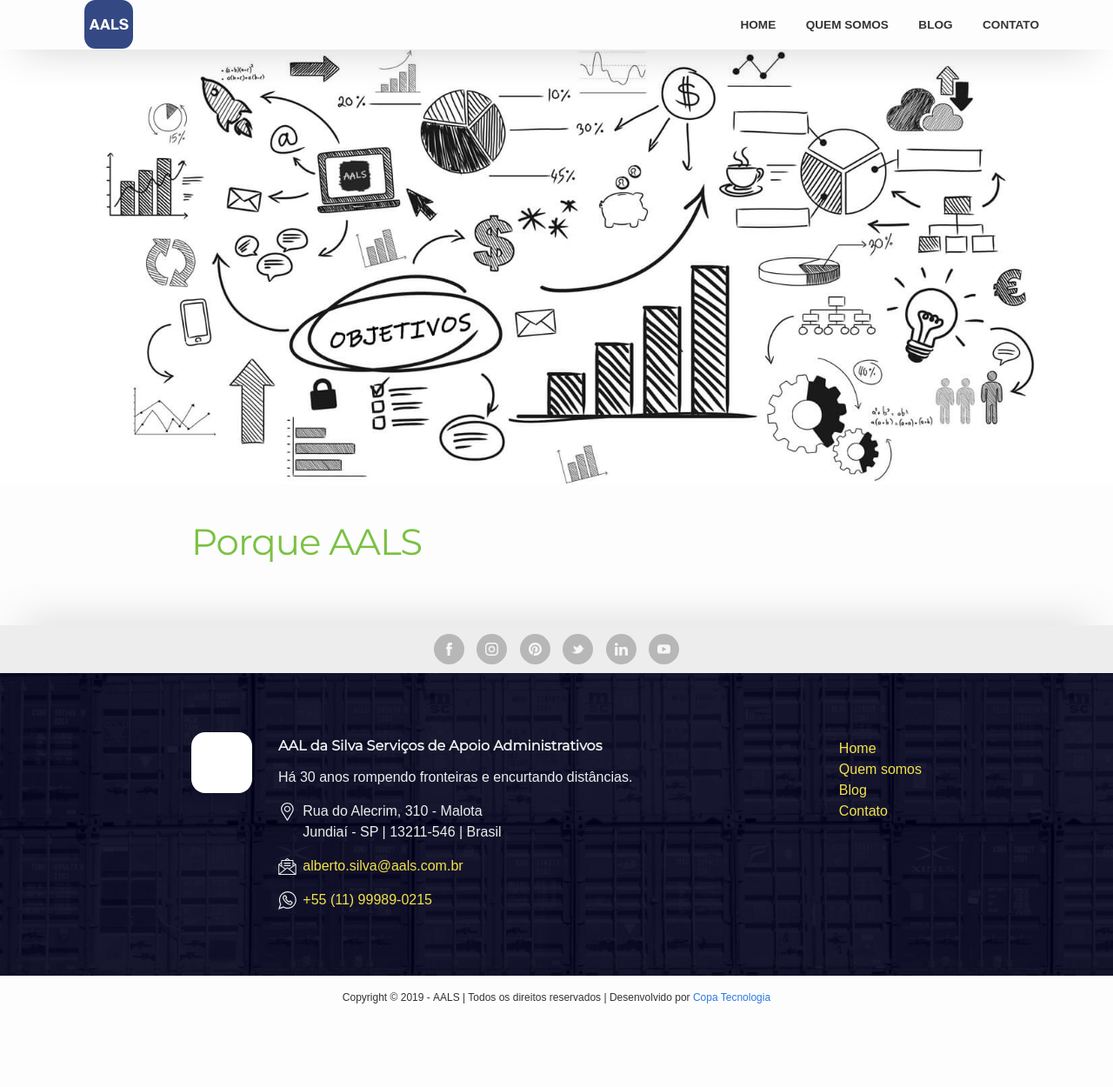
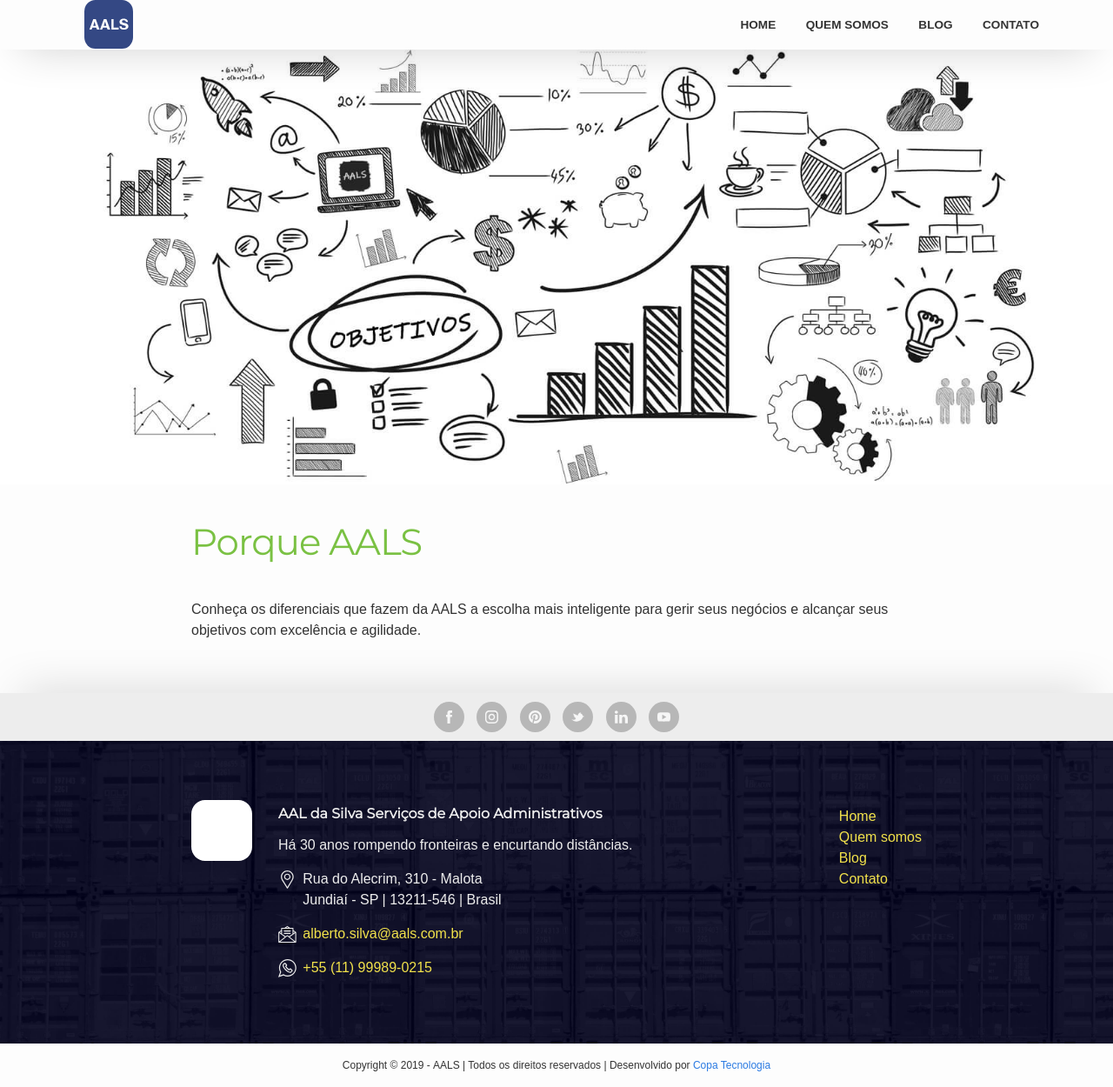
Before and after one commit to aalslogistica/aalslogistica.github.io, a Jekyll site: the page built from vantagens.markdown, in a window 1280 px wide. Shown: the whole page at 87% size. Built offline with Jekyll 4.4.1, drawn with Linux system fonts in a browser that asks for light colours; some web fonts are replaced; before the commit the page ends 1172 px from its top, so only the background shows below that.

Commit message:
Updated Vantagens

```diff
--- a/vantagens.markdown
+++ b/vantagens.markdown
@@ -4,3 +4,5 @@ date: 2019-10-21 13:25:00 -02:00
 title_color: "#7ac143"
 cover_image: "/uploads/9144.jpg"
 ---
+
+Conheça os diferenciais que fazem da AALS a escolha mais inteligente para gerir seus negócios e alcançar seus objetivos com excelência e agilidade.
```
